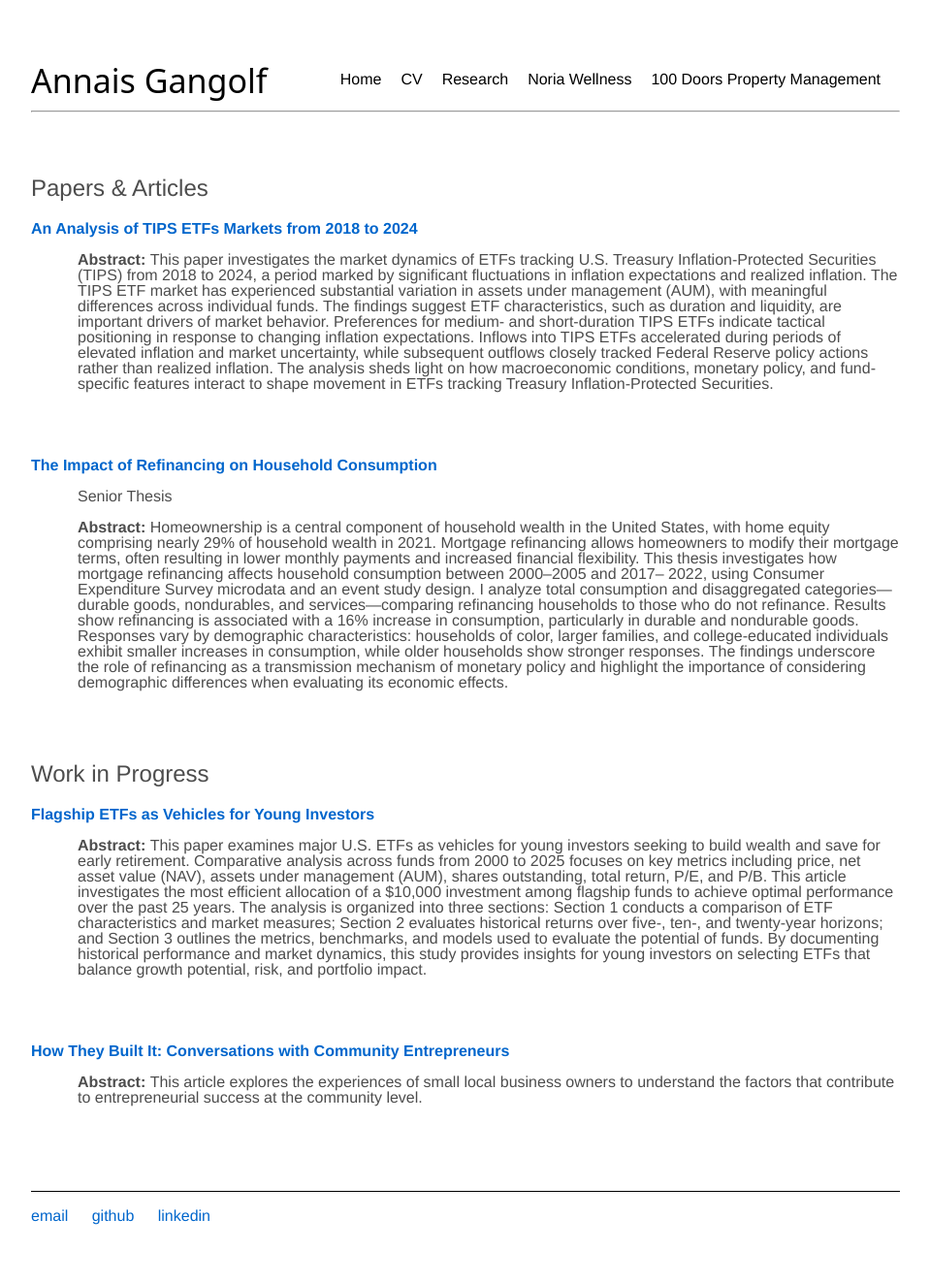
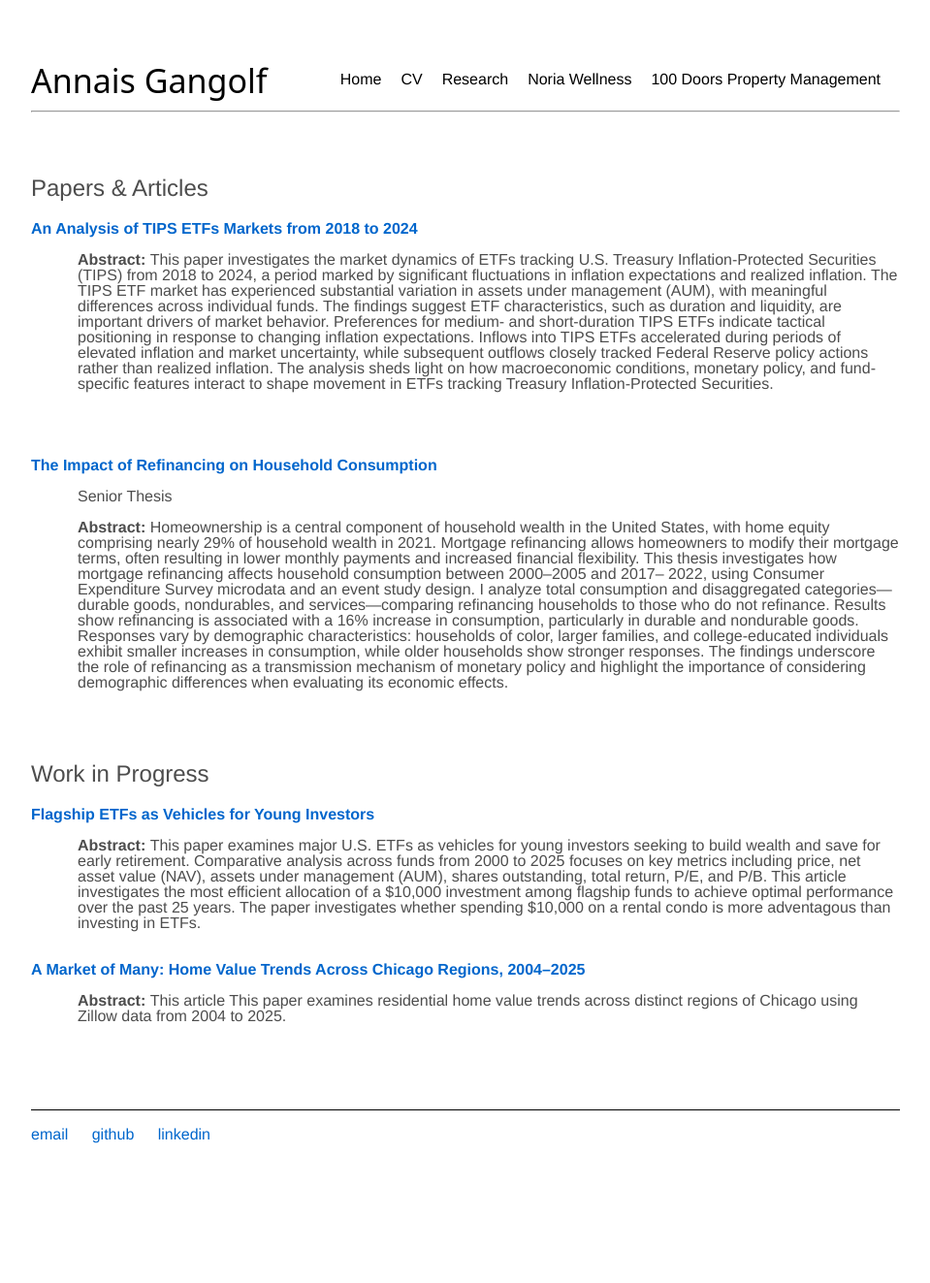
Before and after one commit to annaisgangolf/annaisgangolf.github.io, a Jekyll site: the page built from research/index.html, in a window 1280 px wide. Shown: the whole page at 97% size, without its empty margins (160-1119 px from the left). Built offline with Jekyll 4.4.1, drawn with Linux system fonts in a browser that asks for light colours; after the commit the page ends 1239 px from its top, so only the background shows below that.

Commit message:
Update index.html

```diff
--- a/research/index.html
+++ b/research/index.html
@@ -82,15 +82,14 @@ sitemap:
     </p>
     <!-- <p class="info-line"> All replication data and scripts can be found on <a href="https://github.com/annaisgangolf/etfinvestmentvehicles/" target="_blank"><span style="font-weight:500;">GitHub</span></a>
     -->
-    <p class="info-line"><span class="journal-name">Abstract:  </span> This paper examines major U.S. ETFs as vehicles for young investors seeking to build wealth and save for early retirement. Comparative analysis across funds from 2000 to 2025 focuses on key metrics including price, net asset value (NAV), assets under management (AUM), shares outstanding, total return, P/E, and P/B. This article investigates the most efficient allocation of a $10,000 investment among flagship funds to achieve optimal performance over the past 25 years. The analysis is organized into three sections: Section 1 conducts a comparison of ETF characteristics and market measures; Section 2 evaluates historical returns over five-, ten-, and twenty-year horizons; and Section 3 outlines the metrics, benchmarks, and models used to evaluate the potential of funds. By documenting historical performance and market dynamics, this study provides insights for young investors on selecting ETFs that balance growth potential, risk, and portfolio impact.
-    </p>
+    <p class="info-line"><span class="journal-name">Abstract:  </span> This paper examines major U.S. ETFs as vehicles for young investors seeking to build wealth and save for early retirement. Comparative analysis across funds from 2000 to 2025 focuses on key metrics including price, net asset value (NAV), assets under management (AUM), shares outstanding, total return, P/E, and P/B. This article investigates the most efficient allocation of a $10,000 investment among flagship funds to achieve optimal performance over the past 25 years. The paper investigates whether spending $10,000 on a rental condo is more adventagous than investing in ETFs.
     <br><br>
     <p class="paper-title">
-    <a href="https://annaisgangolf.github.io/smallbusinesssurvey/" target="_blank">How They Built It: Conversations with Community Entrepreneurs</a>
+    <a href="https://github.com/annaisgangolf/chicagoregionalhomevalues/" target="_blank">A Market of Many: Home Value Trends Across Chicago Regions, 2004–2025</a>
     </p>
     <!-- <p class="info-line"> All replication data and scripts can be found on <a href="https://github.com/annaisgangolf/etfinvestmentvehicles/" target="_blank"><span style="font-weight:500;">GitHub</span></a>
     -->
-    <p class="info-line"><span class="journal-name">Abstract:  </span> This article explores the experiences of small local business owners to understand the factors that contribute to entrepreneurial success at the community level.
+    <p class="info-line"><span class="journal-name">Abstract:  </span> This article This paper examines residential home value trends across distinct regions of Chicago using Zillow data from 2004 to 2025.
     </p>
     <br><br>
 </div>
```
